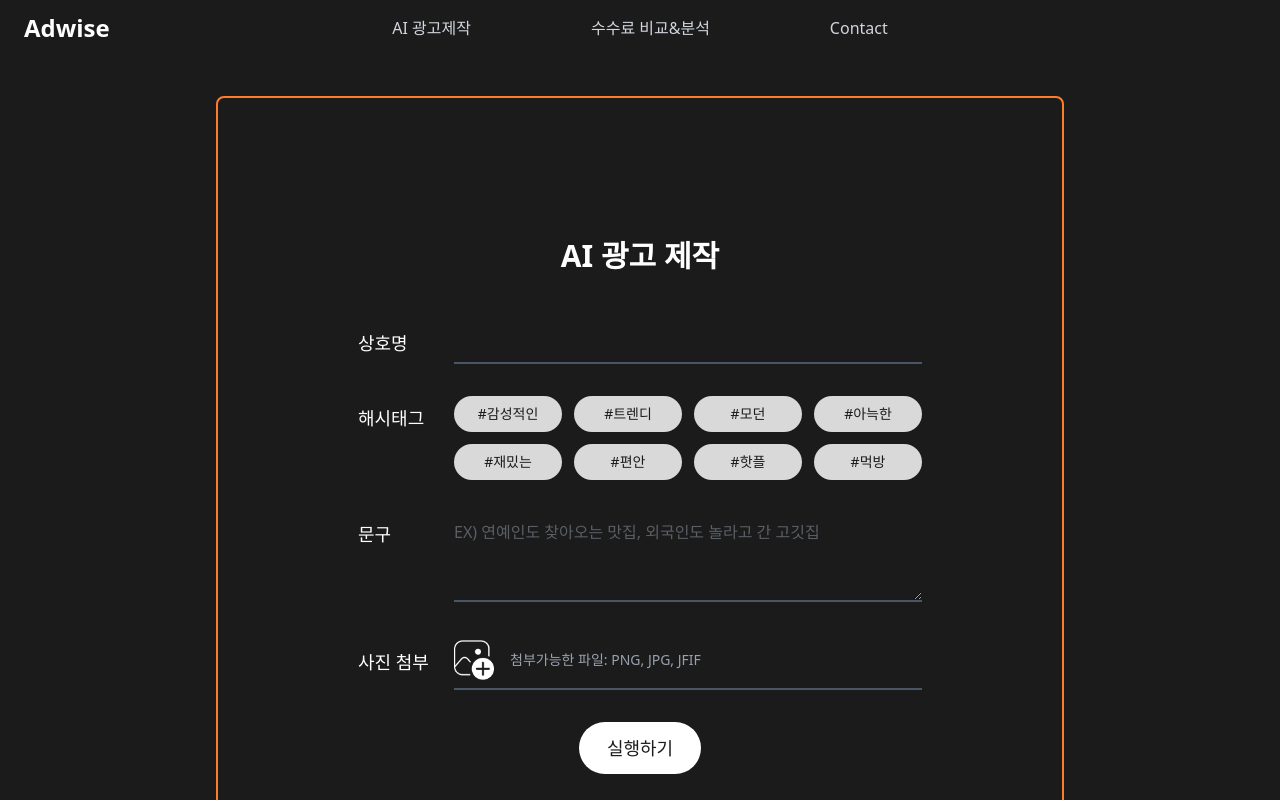
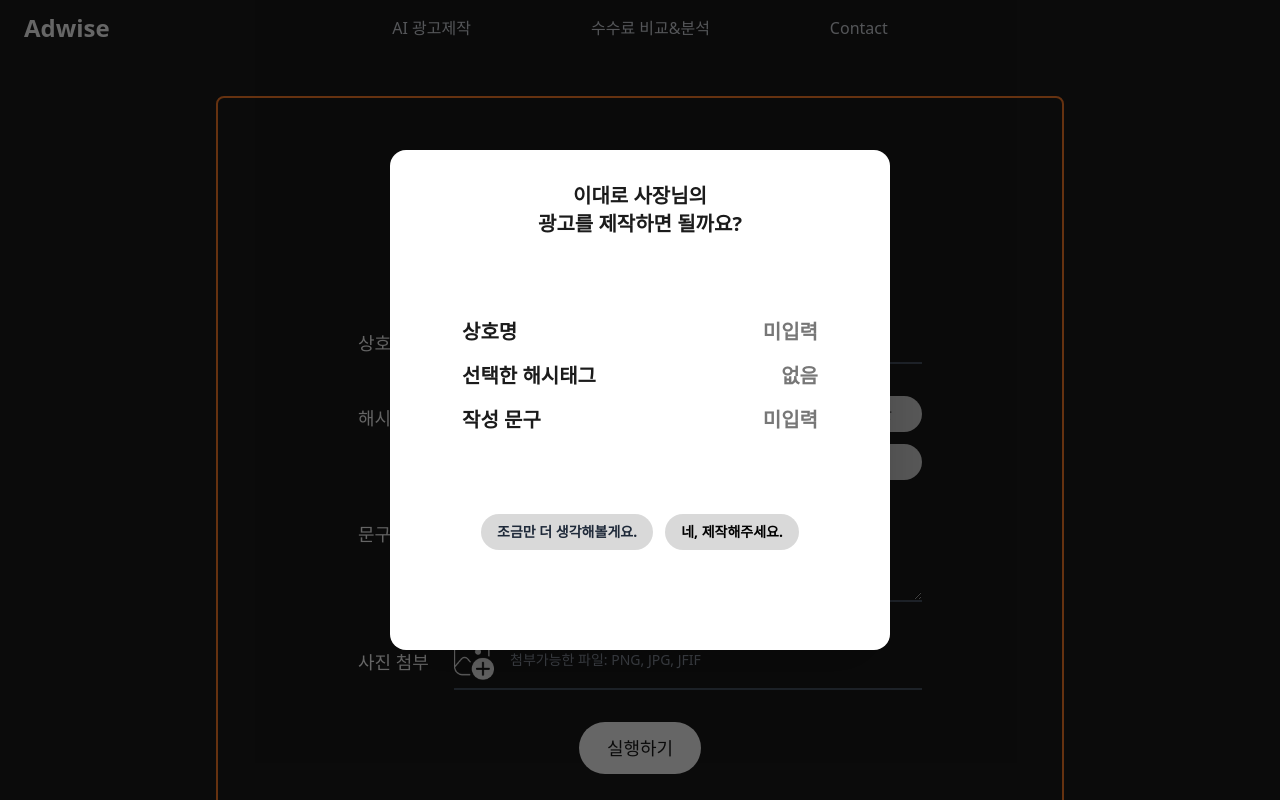
Before and after one commit to SKU-LikeLion13/Frontend, a React (Vite) app: page /ai in a window 1280 px wide. Both pictures are taken after a click on the button "실행하기". Shown: the top 800 px of the page. Built offline with nearby package versions, Linux system fonts and the light colour scheme.

Commit message:
AI_RESULT+ 예시샘플 영상

```diff
--- a/src/main.jsx
+++ b/src/main.jsx
@@ -9,6 +9,7 @@ import AI from './pages/AI.jsx';
 import CASH from './pages/CASH.jsx';
 import CHAT from './pages/CHAT.jsx';
 import ChartResult from './pages/CHART_RESULT.jsx';
+import AI_RESULT from './pages/AI_RESULT.jsx';
 
 createRoot(document.getElementById('root')).render(
   <StrictMode>
@@ -20,6 +21,7 @@ createRoot(document.getElementById('root')).render(
         <Route path="/cash" element={<CASH />} />
         <Route path="/chat" element={<CHAT />} />
         <Route path="/chart-result" element={<ChartResult />} />
+        <Route path="/ai-result" element={<AI_RESULT />} />
       </Routes>
       <Footer />
     </BrowserRouter>
--- a/src/pages/AI.jsx
+++ b/src/pages/AI.jsx
@@ -1,40 +1,67 @@
-import React, { useState, useRef } from 'react';
+import React, { useState, useRef } from "react";
+import { useNavigate } from "react-router-dom";
 
 function AI() {
   const [selectedTags, setSelectedTags] = useState([]);
-  const [companyName, setCompanyName] = useState('');
-  const [slogan, setSlogan] = useState('');
+  const [companyName, setCompanyName] = useState("");
+  const [slogan, setSlogan] = useState("");
   const [files, setFiles] = useState([]);
+  const [showConfirm, setShowConfirm] = useState(false);
+  const [showLoading, setShowLoading] = useState(false);
+
   const fileInputRef = useRef(null);
+  const navigate = useNavigate();
 
-  const allTags = ['감성적인', '트렌디', '모던', '아늑한', '재밌는', '편안', '핫플', '먹방'];
+  const allTags = ["감성적인", "트렌디", "모던", "아늑한", "재밌는", "편안", "핫플", "먹방"];
 
   const toggleTag = (tag) => {
-    if (selectedTags.includes(tag)) {
-      setSelectedTags(selectedTags.filter(t => t !== tag));
-    } else {
-      setSelectedTags([...selectedTags, tag]);
-    }
+    setSelectedTags((prev) =>
+      prev.includes(tag) ? prev.filter((t) => t !== tag) : [...prev, tag]
+    );
   };
 
   const handlePickFiles = (e) => {
     const picked = Array.from(e.target.files || []);
-    const accepted = picked.filter(f =>
-      f.type === 'image/png' ||
-      f.type === 'image/jpeg' ||
-      /\.jfif$/i.test(f.name)
+    const accepted = picked.filter(
+      (f) => f.type === "image/png" || f.type === "image/jpeg" || /\.jfif$/i.test(f.name)
     );
     setFiles(accepted);
   };
+
+  const openConfirm = () => setShowConfirm(true);
+  const closeConfirm = () => setShowConfirm(false);
+
+  const confirmProceed = async () => {
+    setShowConfirm(false);
+    setShowLoading(true);
+    try {
+      // TODO: Open-Sora API 호출 붙이기
+      await new Promise((r) => setTimeout(r, 1500)); // 데모용 딜레이
+
+      const videoUrl = "/sample/placeholder.mp4";
+      navigate("/ai-result", {
+        state: {
+          videoUrl,
+          meta: { companyName, slogan, selectedTags, fileNames: files.map((f) => f.name) },
+        },
+      });
+    } catch (e) {
+      console.error(e);
+      alert("영상 생성 중 오류가 발생했어요.");
+    } finally {
+      setShowLoading(false);
+    }
+  };
+
+  const tagsText = selectedTags.map((t) => (t.startsWith("#") ? t : `#${t}`)).join(", ");
 
   return (
     <div className="min-h-screen bg-[#1B1B1B] py-10">
       <div className="max-w-4xl mx-auto px-6">
         <div className="border-2 border-[#FF7D29] rounded-lg p-35 bg-[#1B1B1B]">
-          <h1 className="text-3xl font-bold text-white text-center mb-12">
-            AI 광고 제작
-          </h1>
+          <h1 className="text-3xl font-bold text-white text-center mb-12">AI 광고 제작</h1>
 
+          {/* 상호명 */}
           <div className="mb-8">
             <div className="flex items-center mb-4">
               <label className="text-white text-lg font-medium w-24">상호명</label>
@@ -60,10 +87,11 @@ function AI() {
                       onClick={() => toggleTag(tag)}
                       className={`px-4 py-2 rounded-full text-sm font-medium transition-colors ${
                         selectedTags.includes(tag)
-                          ? 'bg-[#FF7D29] text-white'
-                          : 'bg-[#D9D9D9] text-[#1B1B1B] hover:bg-[#B8B8B8]'
-                      }`} >
-                      {tag.startsWith('#') ? tag : `#${tag}`}
+                          ? "bg-[#FF7D29] text-white"
+                          : "bg-[#D9D9D9] text-[#1B1B1B] hover:bg-[#B8B8B8]"
+                      }`}
+                    >
+                      {tag.startsWith("#") ? tag : `#${tag}`}
                     </button>
                   ))}
                 </div>
@@ -97,9 +125,7 @@ function AI() {
                   aria-label="파일 첨부"
                 >
                   <img src="/img/Group.png" alt="파일 첨부" className="w-10 h-10" />
-                  <div className="text-gray-400 text-sm">
-                    첨부가능한 파일: PNG, JPG, JFIF
-                  </div>
+                  <div className="text-gray-400 text-sm">첨부가능한 파일: PNG, JPG, JFIF</div>
                 </div>
 
                 <input
@@ -122,13 +148,94 @@ function AI() {
               </div>
             </div>
           </div>
+
+          {/* 실행하기 버튼 */}
           <div className="text-center">
-            <button className="bg-white text-[#1B1B1B] px-7 py-3 rounded-4xl text-lg  hover:bg-[#FF7D29] hover:text-black transition-colors">
+            <button
+              className="bg-white text-[#1B1B1B] px-7 py-3 rounded-4xl text-lg  hover:bg-[#FF7D29] hover:text-black transition-colors"
+              onClick={openConfirm}
+            >
               실행하기
             </button>
           </div>
         </div>
       </div>
+
+      {/* 확인 모달 */}
+      {showConfirm && (
+        <div className="fixed inset-0 z-50">
+          <div className="absolute inset-0 bg-black/60" onClick={closeConfirm} />
+          <div className="absolute inset-0 flex items-center justify-center p-4">
+            <div className="w-[500px] h-[500px] bg-[#FFFFFF] rounded-2xl shadow-2xl p-8 text-[#1B1B1B] font-bold">
+              <h2 className="text-center text-xl font-extrabold leading-7">
+                이대로 사장님의
+                <br />
+                광고를 제작하면 될까요?
+              </h2>
+
+              <div className="mt-20 space-y-4 mx-10 text-xl">
+                <div className="flex justify-between">
+                  <span className="font-bold">상호명</span>
+                  <span className="text-[#777777] truncate max-w-[70%]">
+                    {companyName || "미입력"}
+                  </span>
+                </div>
+                <div className="flex justify-between">
+                  <span className="font-bold">선택한 해시태그</span>
+                  <span className="text-[#777777] text-right truncate max-w-[70%]">
+                    {tagsText || "없음"}
+                  </span>
+                </div>
+                <div className="flex justify-between">
+                  <span className="font-bold">작성 문구</span>
+                  <span className="text-[#777777] text-right truncate max-w-[70%]">
+                    {slogan || "미입력"}
+                  </span>
+                </div>
+              </div>
+
+              <div className="mt-20 flex items-center justify-center gap-3">
+                <button
+                  className="px-4 py-2 rounded-full bg-[#D9D9D9] hover:bg-[#FF7D29] text-gray-800 text-sm"
+                  onClick={closeConfirm}
+                >
+                  조금만 더 생각해볼게요.
+                </button>
+                <button
+                  className="px-4 py-2 rounded-full bg-[#D9D9D9] hover:bg-[#FF7D29] text-black font-semibold text-sm"
+                  onClick={confirmProceed}
+                >
+                  네, 제작해주세요.
+                </button>
+              </div>
+            </div>
+          </div>
+        </div>
+      )}
+
+      {/* 로딩 모달 */}
+      {showLoading && (
+        <div className="absolute inset-0 flex items-center justify-center z-50">
+          <div className="absolute inset-0 bg-black/60" />
+          <div className="absolute inset-0 flex items-center justify-center p-4">
+            <div className="w-[360px] bg-white rounded-2xl shadow-2xl p-8 text-center">
+              <p className="text-sm font-bold leading-5">
+                {companyName || "@@"} 사장님의
+                <br />
+                광고를 제작중이에요.
+              </p>
+              <div className="my-8 flex items-center justify-center">
+                <img src="/img/loading.png" alt="Loading" className="w-16 h-16 animate-spin" />
+              </div>
+              <p className="text-sm font-extrabold">
+                잠시만
+                <br />
+                기다려주세요!
+              </p>
+            </div>
+          </div>
+        </div>
+      )}
     </div>
   );
 }
--- /dev/null
+++ b/src/pages/AI_RESULT.jsx
@@ -0,0 +1,72 @@
+import React, { useEffect } from "react";
+import { useLocation, Link, useNavigate } from "react-router-dom";
+
+export default function AI_RESULT() {
+  const { state } = useLocation() || {};
+  const navigate = useNavigate();
+
+  const videoUrl = state?.videoUrl;
+  const thumbs = state?.thumbs || [];
+
+  useEffect(() => {
+    if (!videoUrl) navigate("/ai", { replace: true });
+  }, [videoUrl, navigate]);
+
+  if (!videoUrl) return null;
+
+  return (
+    <div className="min-h-screen bg-[#1B1B1B] text-white py-10">
+      <div >
+        <div className="w-full flex justify-start">
+          <h1 className="!text-left ml-[70px] mt-[30px] text-[64px] sm:text-[88px] font-extrabold text-[#FF7D29] leading-none">
+            Adwise Studio
+          </h1>
+        </div>
+
+        <div className="mt-10 flex justify-center">
+          <div
+            className="
+              relative
+              w-[min(85vw,280px)] sm:w-[min(80vw,300px)] md:w-[min(70vw,340px)]
+              h-[min(70vh,600px)] md:h-[min(70vh,660px)]
+              bg-black rounded-[28px] border-[6px] border-black
+              shadow-2xl overflow-hidden
+            "
+          >
+            <div className="absolute top-0 left-1/2 -translate-x-1/2 w-[56px] h-[16px] bg-black rounded-b-2xl z-10" />
+
+            <video
+              src={videoUrl}
+              controls
+              playsInline
+              className="absolute inset-0 w-full h-full object-contain bg-black"
+              poster="/img/video_poster.png"
+            />
+          </div>
+        </div>
+
+        {/* 썸네일(선택) */}
+        {thumbs.length > 0 && (
+          <div className="mt-8 grid grid-cols-2 gap-4">
+            {thumbs.map((t, i) => (
+              <img key={i} src={t} alt={`thumb-${i}`} className="rounded-2xl" />
+            ))}
+          </div>
+        )}
+        <div className="mt-8 flex gap-3 justify-center">
+          <a
+            href={videoUrl}
+            download
+            className="px-4 py-2 rounded-full bg-[#D9D9D9] hover:bg-[#FF7D29] text-[#1B1B1B] font-semibold">
+            저장하기
+          </a>
+          <Link
+            to="/ai"
+            className="px-4 py-2 rounded-full bg-[#D9D9D9] text-black hover:bg-[#FF7D29] font-semibold">
+            다시 만들기
+          </Link>
+        </div>
+      </div>
+    </div>
+  );
+}
--- a/src/pages/CASH.jsx
+++ b/src/pages/CASH.jsx
@@ -205,7 +205,6 @@ const CASH = () => {
 
           const analysisResult = processAnalysisData(rawData);
 
-          // 완료 시점 - 최소 로딩시간 보장
           const elapsed = Date.now() - startTime;
           const delay = Math.max(0, minLoadingTime - elapsed);
 
```
Also changed, not shown: 1 other file (tests, documents, lock files or other folders).
